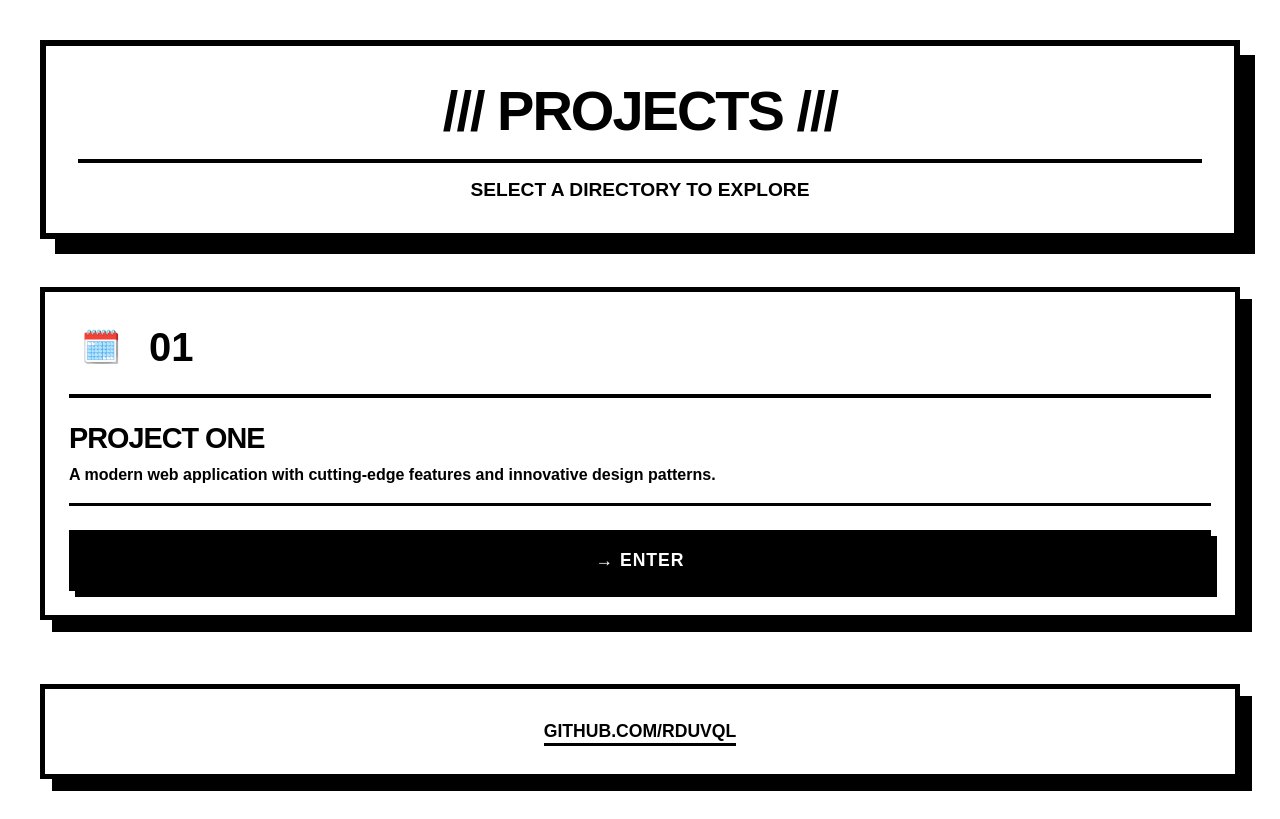
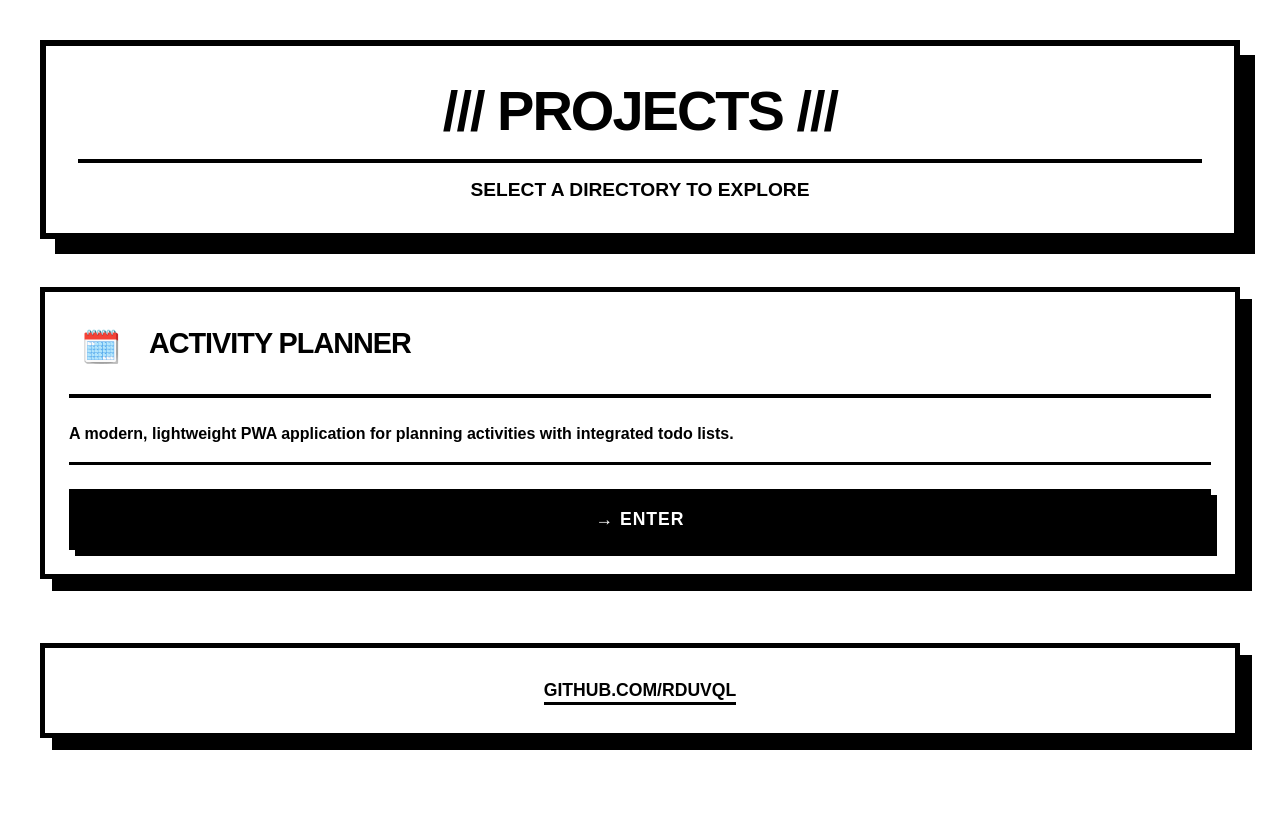
Before and after one commit to rduvql/rduvql.github.io, a plain HTML site: page index.html in a window 1280 px wide. Drawn offline with Linux system fonts and the light colour scheme.

Commit message:
update index.html

```diff
--- a/index.html
+++ b/index.html
@@ -256,11 +256,11 @@
             <div class="brutalist-card card-1">
                 <div class="card-header">
                     <div class="card-icon"> 🗓️ </div>
-                    <div class="card-number"> 01 </div>
+                    <!-- <div class="card-number"> 01 </div> -->
+                    <div class="card-title"> Activity Planner </div>
                 </div>
-                <div class="card-title"> PROJECT ONE </div>
                 <div class="card-description">
-                    A modern web application with cutting-edge features and innovative design patterns.
+                    A modern, lightweight PWA application for planning activities with integrated todo lists.
                 </div>
                 <a href="/planner/" class="card-link">→ ENTER</a>
             </div>
```
